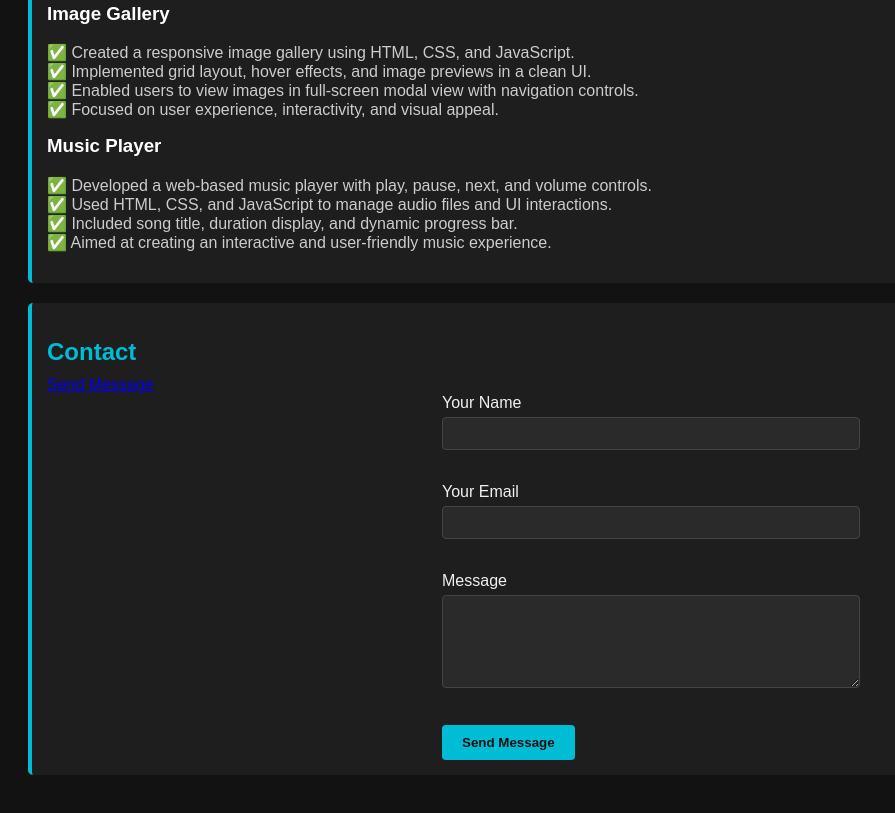
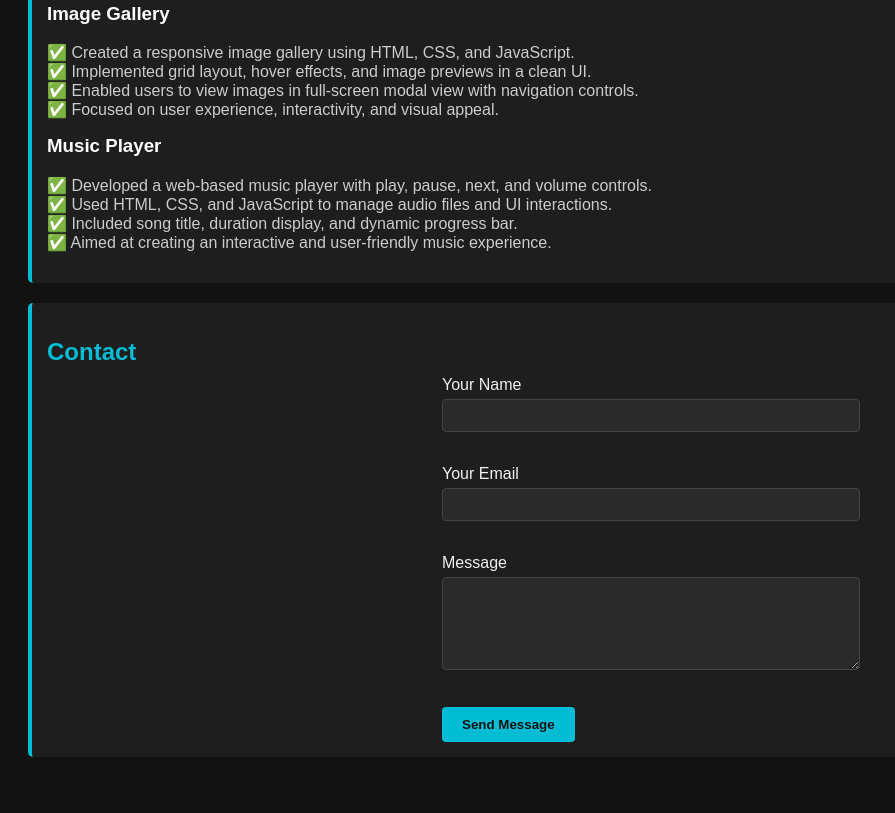
Before and after one commit to 1234har/HTML-Tutorial, a plain HTML site: page harish.html in a window 1280 px wide. Shown: the part 1796-2609 px from the top of the page, without its empty margins (0-895 px from the left). Drawn offline with Linux system fonts and the light colour scheme.

Commit message:
update html

```diff
--- a/harish.html
+++ b/harish.html
@@ -84,7 +84,7 @@
 
        <div class="section">
         <h2>Contact</h2>
-        <a href = "tel:98654110">Send Message</a>
+
     <form class="Contact-form">
         <label for="name">Your Name</label><br>
         <input type="text" id="name" name="name" required><br><br>
```
